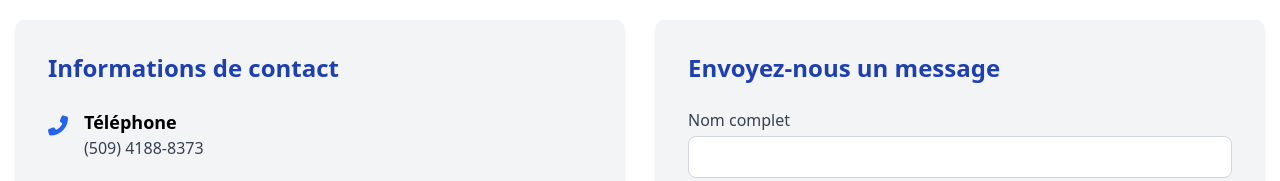
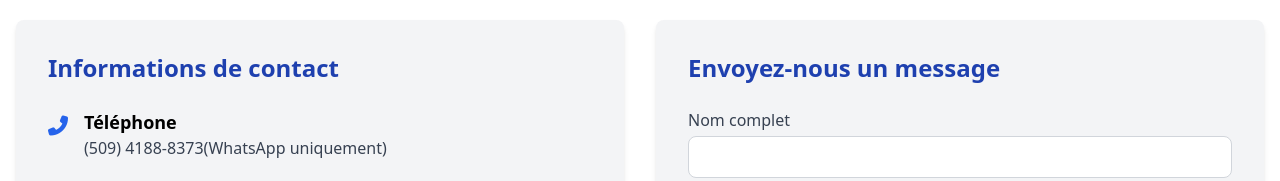
Before and after one commit to qcmtec/IN-SEC, a plain HTML site: page index.html in a window 1280 px wide. Shown: the part 2800-2981 px from the top of the page. Drawn offline with nearby package versions, Linux system fonts and the light colour scheme.

Commit message:
Update index.html

```diff
--- a/index.html
+++ b/index.html
@@ -228,7 +228,7 @@
                                 </div>
                                 <div>
                                     <h4 class="font-semibold text-lg">Téléphone</h4>
-                                    <p class="text-gray-700">(509) 4188-8373</p>
+                                    <p class="text-gray-700">(509) 4188-8373(WhatsApp uniquement)</p>
                                 </div>
                             </div>
 
@@ -601,4 +601,5 @@
         });
     </script>
 </body>
+
 </html>
```
